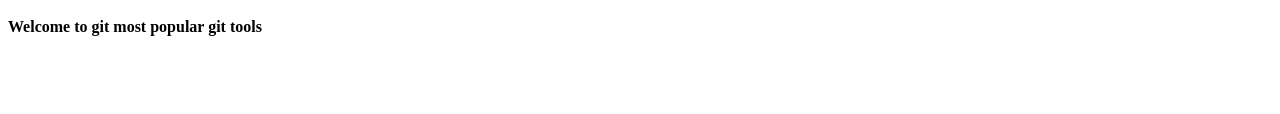
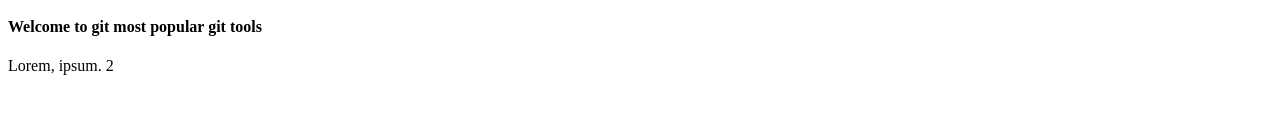
Before and after one commit to mohammadzeeshan6280/whitehat123, a plain HTML site: page index.html in a window 1280 px wide. Shown: the part 190-304 px from the top of the page. Drawn offline with Linux system fonts and the light colour scheme.

Commit message:
para add 2

```diff
--- a/index.html
+++ b/index.html
@@ -12,6 +12,7 @@
     <h2>Git</h2>
     <h3>git</h3>
     <h4>Welcome to git most popular git tools</h4>
+    <p>Lorem, ipsum. 2</p>
 
 </body>
 </html>
```
